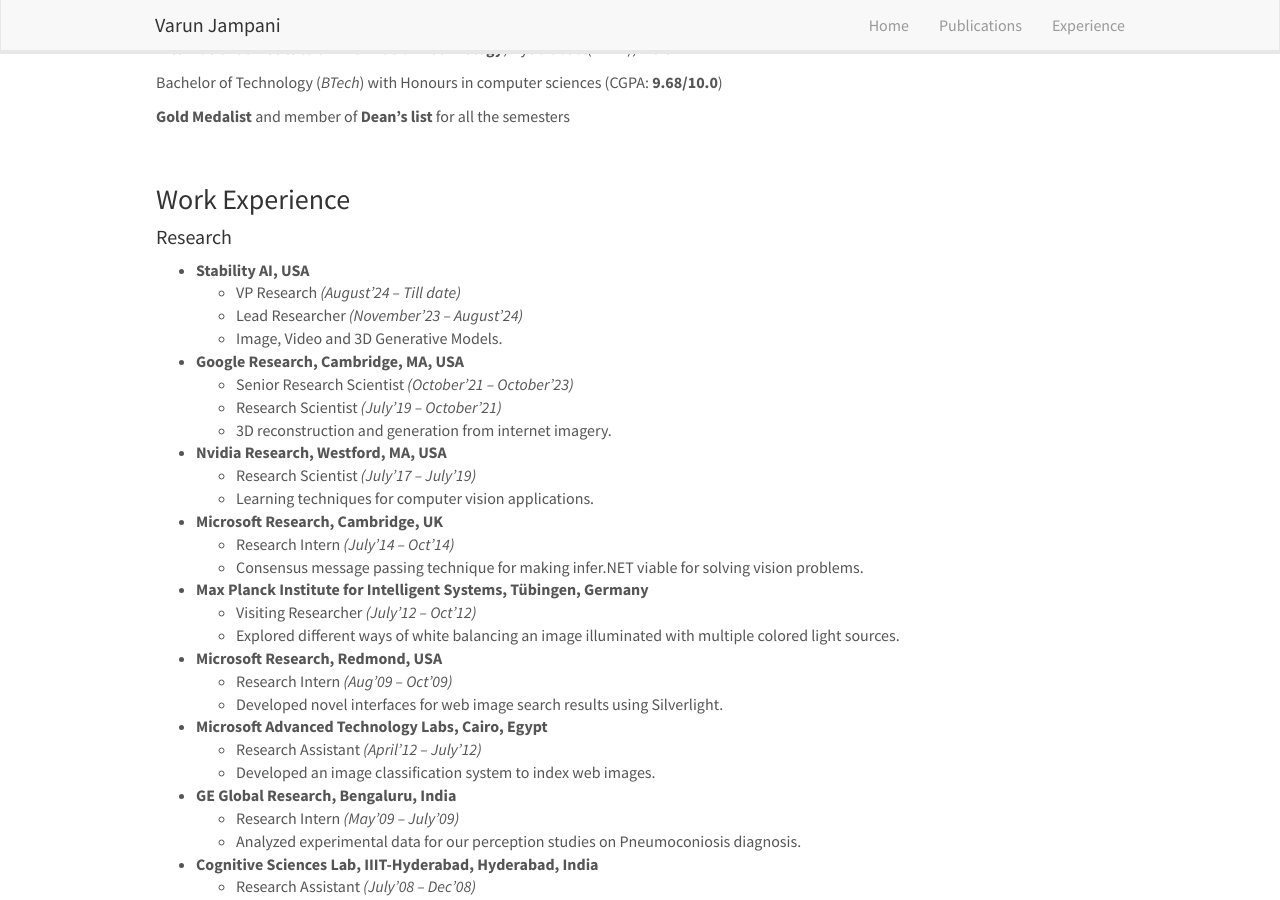
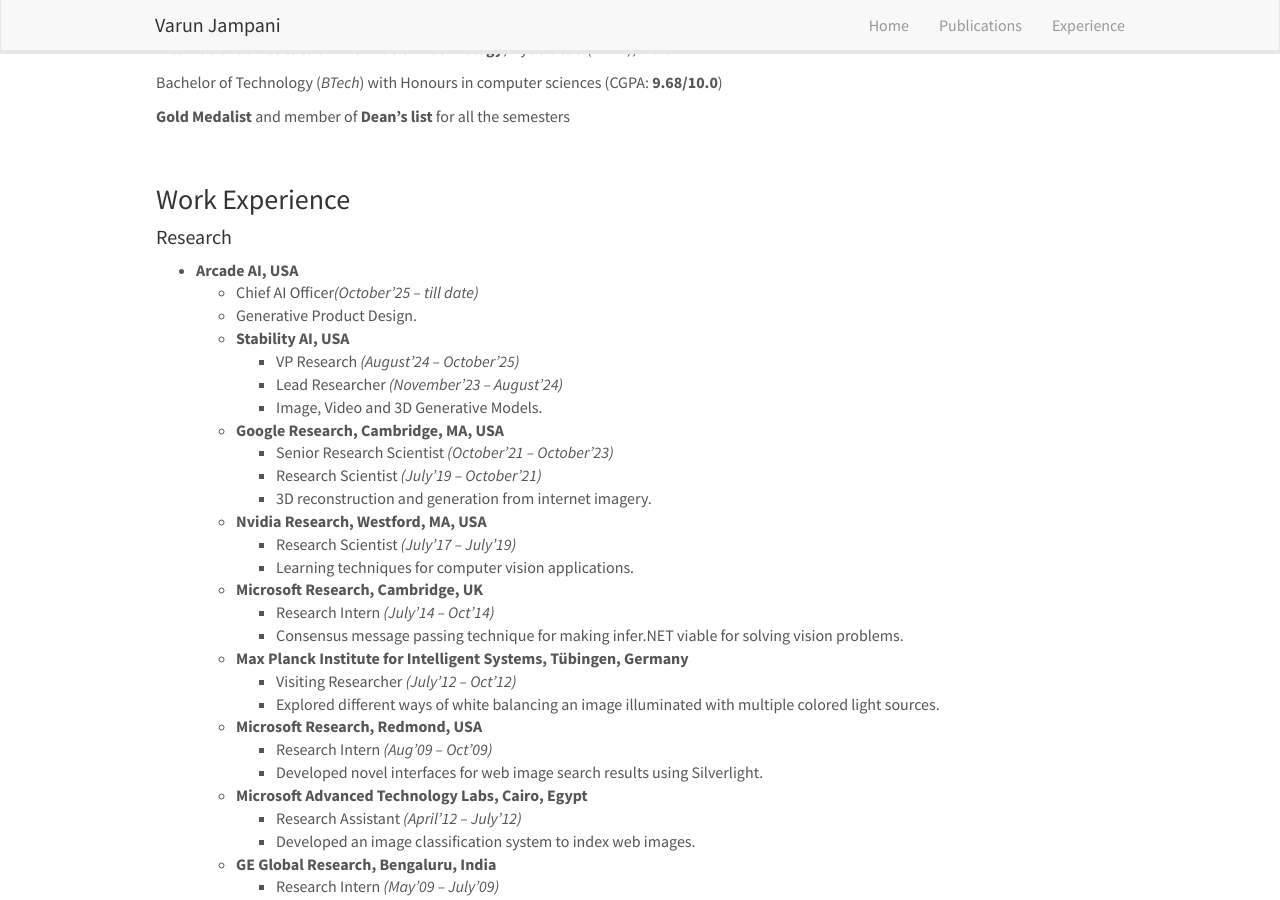
Before and after one commit to varunjampani/varunjampani.github.io, a Jekyll site: the page built from _pages/experience.md, in a window 1280 px wide and 900 px high, scrolled down 2019 px. Built offline with Jekyll 4.4.1, drawn with Linux system fonts in a browser that asks for light colours; nearby versions of some CDN libraries.

Commit message:
Update experience.md

```diff
--- a/_pages/experience.md
+++ b/_pages/experience.md
@@ -113,9 +113,17 @@ permalink: /experience
 <h4>Research</h4>
 
 <ul>
+<li><strong>Arcade AI, USA</strong>
+<ul>
+	<li>Chief AI Officer<em>(October&rsquo;25 &ndash; till date)</em></li>
+	<li>Generative Product Design.</li>
+</ul>
+</li>
+
+<ul>
 <li><strong>Stability AI, USA</strong>
 <ul>
-	<li>VP Research <em>(August&rsquo;24 &ndash; Till date)</em></li>
+	<li>VP Research <em>(August&rsquo;24 &ndash; October&rsquo;25)</em></li>
 	<li>Lead Researcher <em>(November&rsquo;23 &ndash; August&rsquo;24)</em></li>
 	<li>Image, Video and 3D Generative Models.</li>
 </ul>
```
